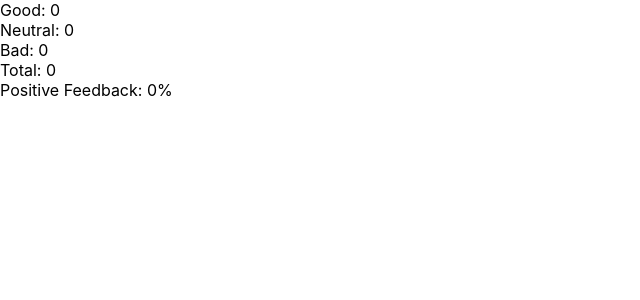
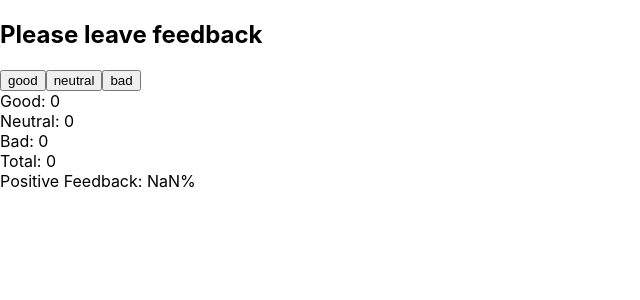
Before and after one commit to PetroShutak/goit-react-hw-02-feedback, a React (Create React App) app: page / in a window 1280 px wide. Shown: the top 300 px of the page, without its empty margins (0-640 px from the left). Built offline with nearby package versions, Linux system fonts and the light colour scheme.

Commit message:
added useState

```diff
--- a/package.json
+++ b/package.json
@@ -7,6 +7,7 @@
     "@testing-library/jest-dom": "^5.16.3",
     "@testing-library/react": "^12.1.4",
     "@testing-library/user-event": "^13.5.0",
+    "prop-types": "^15.8.1",
     "react": "^18.1.0",
     "react-dom": "^18.1.0",
     "react-scripts": "5.0.1",
--- a/src/components/App.jsx
+++ b/src/components/App.jsx
@@ -1,26 +1,43 @@
-// import { FeedbackOptions } from "./FeedbackOptions/FeedbackOptions";
+import { useState } from "react";
+import { FeedbackOptions } from "./FeedbackOptions/FeedbackOptions";
 import { Statistics } from "./Statistics/Statistics";
-// import { Section } from "./Section/Section";
-// import { Notification } from "./Notification/Notification";
-
+import { Section } from "./Section/Section";
+import { Notification } from "./Notification/Notification";
 
 export const App = () => {
+  const [showNotification, setShowNotification] = useState(false);
+  const [feedback, setFeedback] = useState({
+    good: 0,
+    neutral: 0,
+    bad: 0
+  });
+
+  const handleFeedback = (option) => {
+    setShowNotification(true);
+    setFeedback((prevFeedback) => ({
+      ...prevFeedback,
+      [option]: prevFeedback[option] + 1
+    }));
+  };
+
+  const { good, neutral, bad } = feedback;
+
   return (
     <div>
-      {/*
       <Section title="Please leave feedback">
+        <FeedbackOptions
+          options={['good', 'neutral', 'bad']}
+          onLeaveFeedback={handleFeedback}
+        />
       </Section>
-      <Notification />
-      <FeedbackOptions
+      <Statistics
+        good={good}
+        neutral={neutral}
+        bad={bad}
+        total={good + neutral + bad}
+        positivePercentage={Math.round((good / (good + neutral + bad)) * 100)}
       />
-    */}
-      <Statistics
-      good={0}
-      neutral={0}
-      bad={0}
-      total={0}
-      positivePercentage={0}
-      />
+      {showNotification && <Notification message="Дякуємо за ваш відгук!" />}
     </div>
   );
 };
--- a/src/components/Section/Section.jsx
+++ b/src/components/Section/Section.jsx
@@ -4,14 +4,11 @@ import PropTypes from 'prop-types';
 export const Section = ({ title, children }) => (
   <div>
     <h2>{title}</h2>
+    {children}
   </div>
 );
 
-export const Children = ({ children }) => (
-  <div>
-    {children}
-  </div>
-);
+
 Section.propTypes = {
   title: PropTypes.string.isRequired,
   children: PropTypes.node.isRequired,
```
Also changed, not shown: 1 other file (tests, documents, lock files or other folders).
